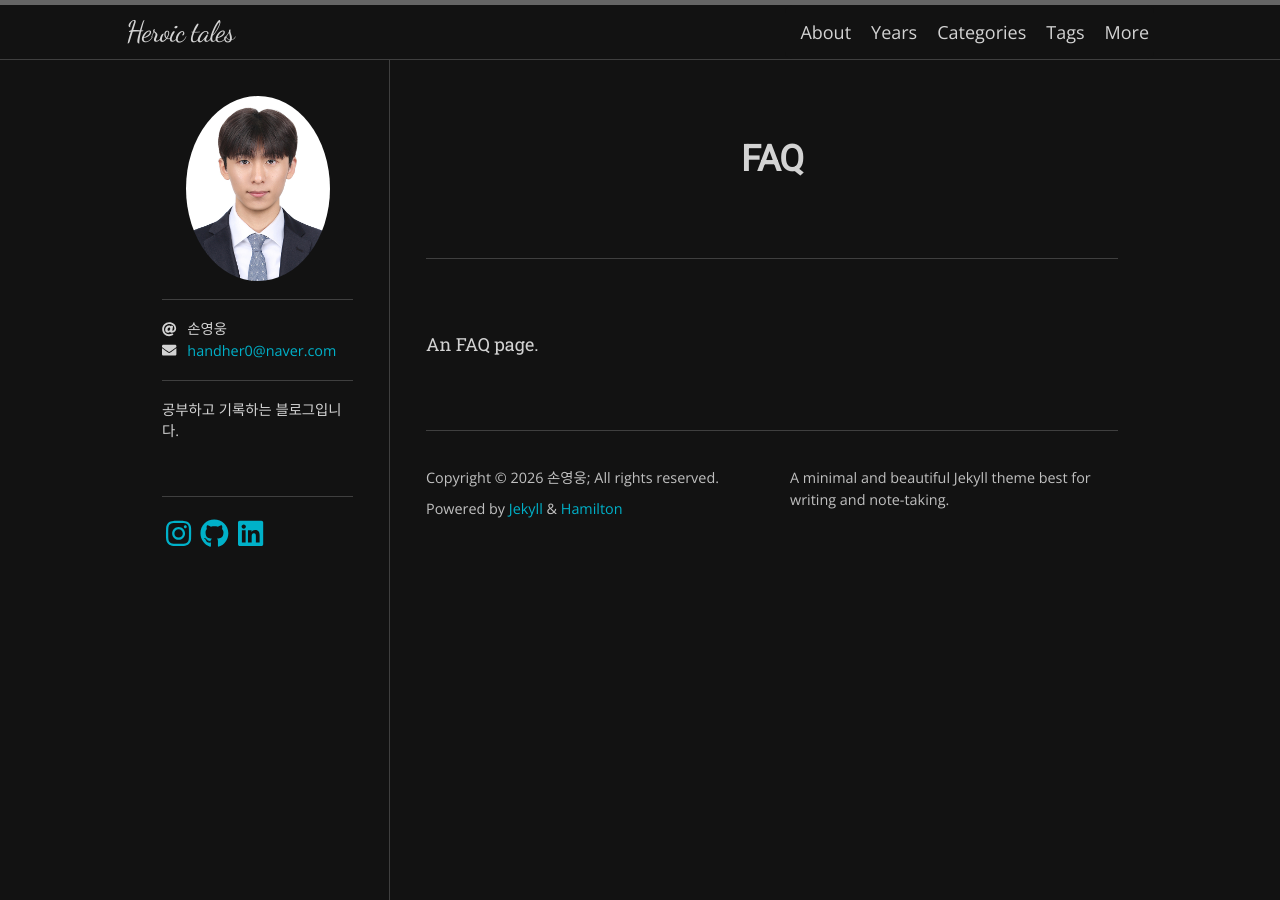
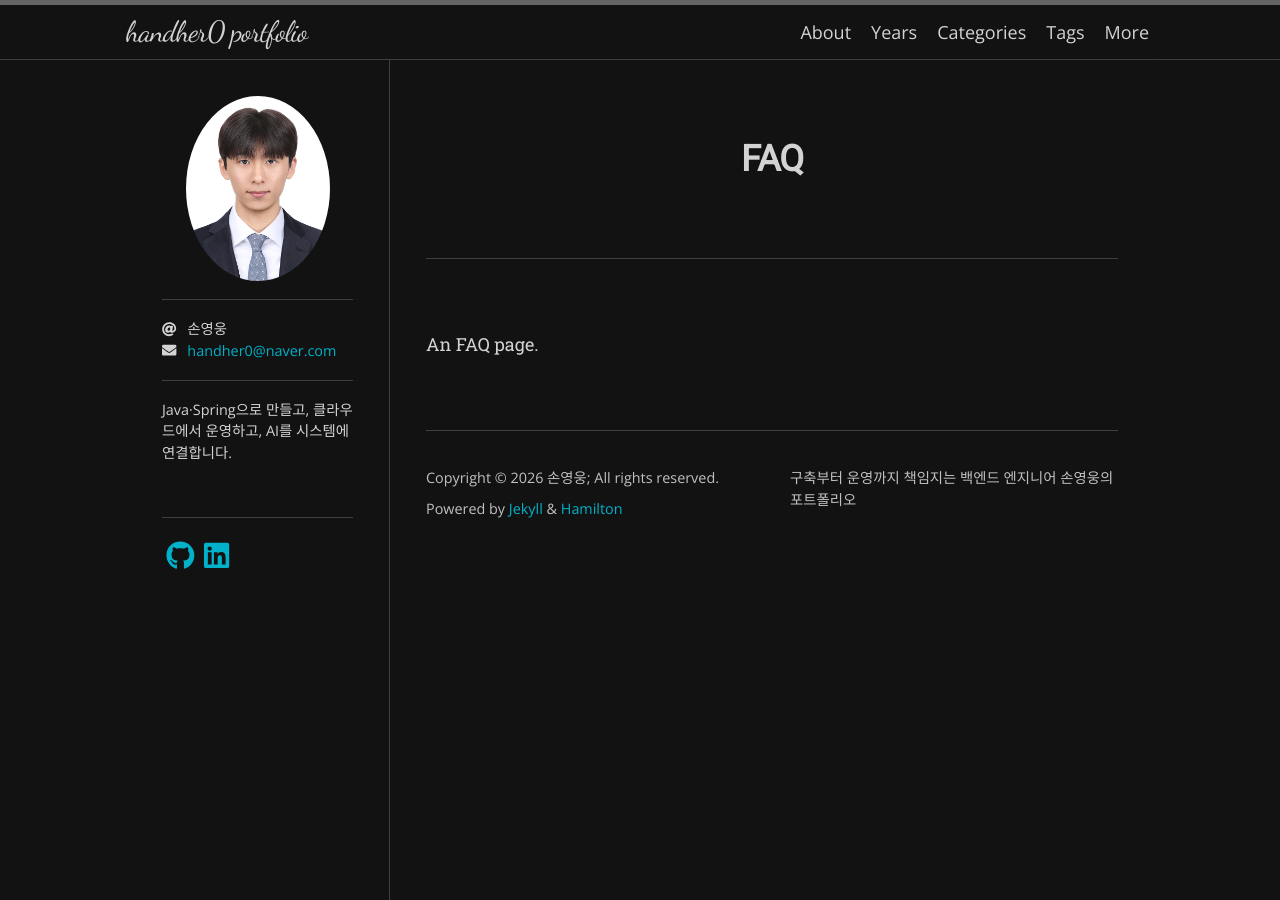
Before and after one commit to handher0/handher0.github.io, a Jekyll site: the page built from faq.md, in a window 1280 px wide. Built offline with Jekyll 4.4.1, drawn with Linux system fonts in a browser that asks for light colours; nearby versions of some CDN libraries; some web fonts are replaced.

Commit message:
chore: 포트폴리오 전환 1단계 - 사이트 제목·소개 변경, 테마 원작자 정보·인스타그램 링크 제거, lang ko

```diff
--- a/_config.yml
+++ b/_config.yml
@@ -1,5 +1,5 @@
-title: Heroic tales
-description: A minimal and beautiful Jekyll theme best for writing and note-taking.
+title: handher0 portfolio
+description: 구축부터 운영까지 책임지는 백엔드 엔지니어 손영웅의 포트폴리오
 author: 손영웅
 avatar: profile.png
 email: handher0@naver.com
@@ -12,7 +12,7 @@ plugins:
 
 paginate: 10
 
-intro: 공부하고 기록하는 블로그입니다.
+intro: Java·Spring으로 만들고, 클라우드에서 운영하고, AI를 시스템에 연결합니다.
 
 # Uncomment the below line and set the tracking ID for enabling Google Analytics
 #
@@ -32,17 +32,12 @@ exclude:
 
 # Jekyll SEO Tag (Optional)
 # =========================
-twitter:
-  username: ngzhio
-  card: summary
 logo: logo.png
 image: /screenshot.png
 social:
-  name: Shangzhi Huang
+  name: 손영웅
   links:
-    - https://instagram.com/handher0
-    - https://www.facebook.com/ngzhio
-    - https://github.com/ngzhio
+    - https://github.com/handher0
 google_site_verification: u4WXQl0Eu66rsQo2kRdCNx
-lang: en
+lang: ko
 skin: midnight
--- a/_data/social.yml
+++ b/_data/social.yml
@@ -1,6 +1,3 @@
-- title: SNS
-  url: https://instagram.com/handher0
-  icon: fab fa-instagram
 - title: GitHub
   url: https://github.com/handher0
   icon: fab fa-github
```
